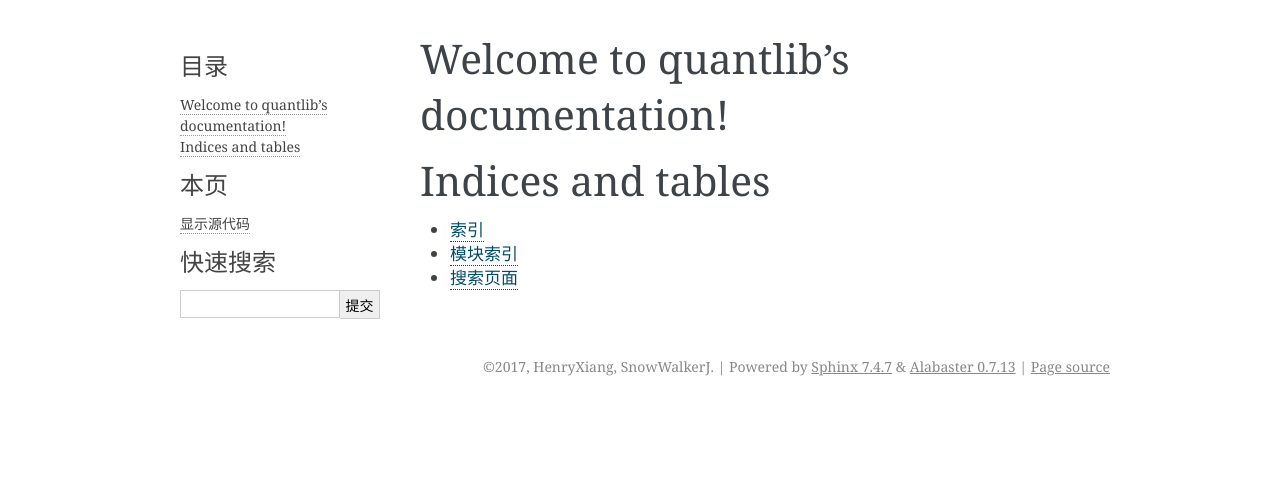
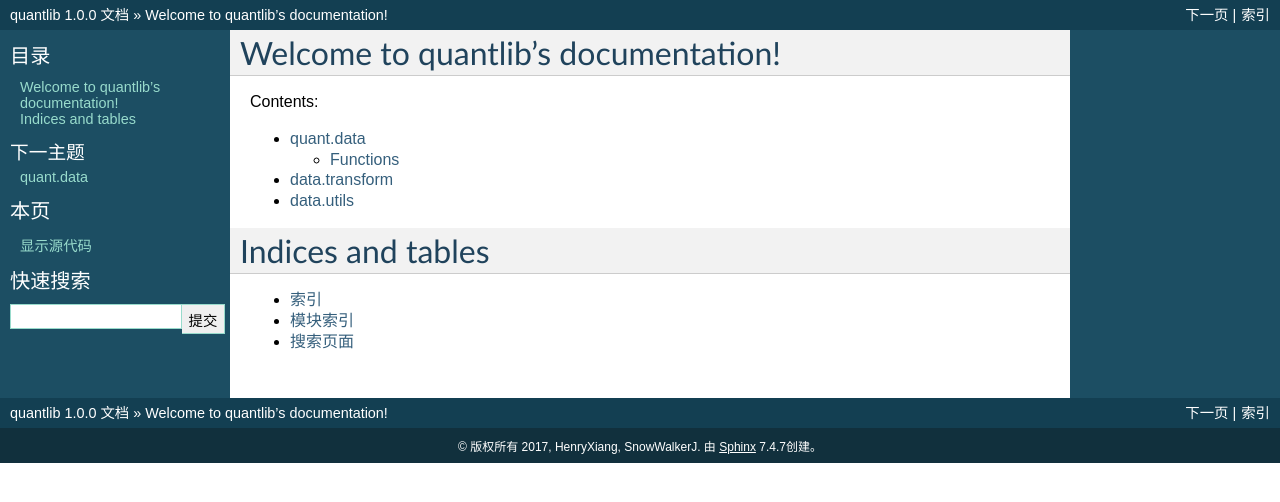
Before and after one commit to zhibzeng/quantlib, a Sphinx documentation site: the page built from docs/source/index.rst, in a window 1280 px wide. Shown: the top 502 px of the page. Built offline with Sphinx 7.4.7, drawn with Linux system fonts in a browser that asks for light colours.

Commit message:
get_wind_data

```diff
--- a/docs/source/conf.py
+++ b/docs/source/conf.py
@@ -86,7 +86,8 @@
 # The theme to use for HTML and HTML Help pages.  See the documentation for
 # a list of builtin themes.
 #
-html_theme = 'alabaster'
+# html_theme = 'alabaster'
+html_theme = 'default'
 
 # Theme options are theme-specific and customize the look and feel of a theme
 # further.  For a list of options available for each theme, see the
--- /dev/null
+++ b/docs/source/data.rst
@@ -0,0 +1,12 @@
+quant.data
+==========
+
+.. currentmodule: quant.data.wind
+
+.. automodule: quant.data.wind
+
+
+Functions
+---------
+
+.. autofunction: get_wind_data
--- a/docs/source/index.rst
+++ b/docs/source/index.rst
@@ -10,6 +10,10 @@
    :maxdepth: 2
    :caption: Contents:
 
+   data
+   transform
+   utils
+
 
 
 Indices and tables
--- /dev/null
+++ b/docs/source/transform.rst
@@ -0,0 +1,2 @@
+data.transform
+==============
--- a/quant/__init__.py
+++ b/quant/__init__.py
@@ -0,0 +1 @@
+from . import data
--- a/requirements.txt
+++ b/requirements.txt
@@ -1 +1,2 @@
 sqlalchemy
+pandas
```
Also changed, not shown: docs/source/utils.rst (added, +11 -0 lines), 3 other files.
